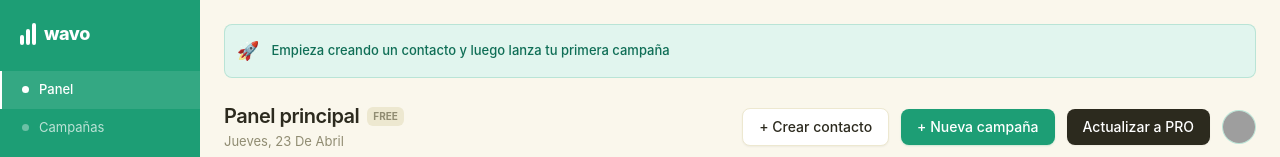
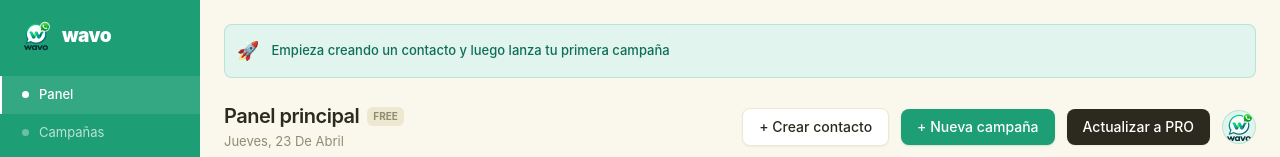
Before and after one commit to elkinpelaez1-tech/wavo, a Next.js app in the folder apps/web/: page /dashboard in a window 1280 px wide. Shown: the top 157 px of the page. Built offline with nearby package versions, Linux system fonts and the light colour scheme; no server answers; sample sign-in values are in the browser's storage; grey boxes are pictures that could not be loaded.

Commit message:
style: add official wavo logo to sidebar

```diff
--- a/apps/web/src/components/Sidebar.tsx
+++ b/apps/web/src/components/Sidebar.tsx
@@ -18,13 +18,13 @@
   return (
     <aside className="w-[200px] bg-wavo-green py-5 flex flex-col shrink-0">
       {/* Logo */}
-      <div className="px-5 pb-6 flex items-center gap-2">
-        <div className="flex items-end gap-[2px] h-[22px]">
-          <span className="block w-1 rounded-sm h-[10px] bg-white"></span>
-          <span className="block w-1 rounded-sm h-[16px] bg-white"></span>
-          <span className="block w-1 rounded-sm h-[22px] bg-white"></span>
-        </div>
-        <span className="text-[18px] font-extrabold text-white tracking-tight">wavo</span>
+      <div className="px-5 pb-6 flex items-center gap-2.5">
+        <img
+          src="/logo.png"
+          alt="Wavo"
+          className="w-8 h-8 object-cover object-top"
+        />
+        <span className="text-[19px] font-black text-white tracking-tight">wavo</span>
       </div>
 
       {/* Nav */}
```
Also changed, not shown: apps/web/public/logo.png (added).
